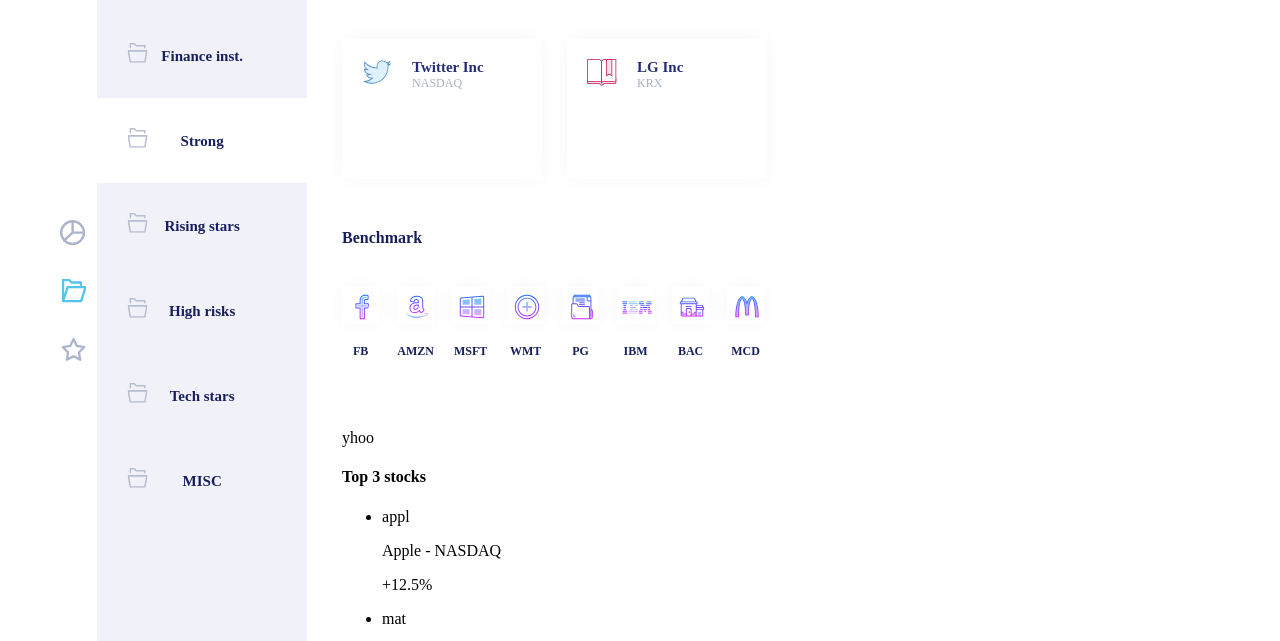
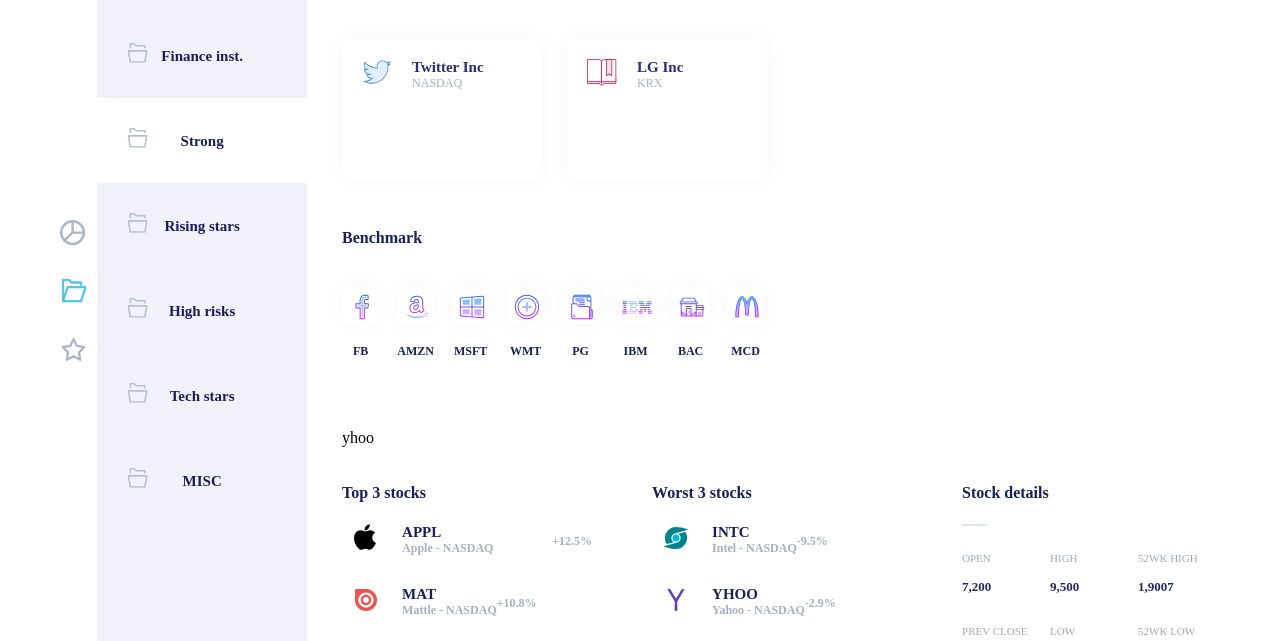
Before and after one commit to tatiana-oleynik/edcth-ui, a website: page index.html in a window 1280 px wide. Shown: the part 130-771 px from the top of the page. Drawn offline with nearby package versions, Linux system fonts and the light colour scheme; files that its build step writes are made by us from their sources; files whose address does not match are found by name.

Commit message:
Adding styles to the statistic

```diff
--- a/index.html
+++ b/index.html
@@ -9,7 +9,7 @@
 </head>
 <body>
   <div class="wrapper">
-    <section class="sidebar">
+    <aside class="sidebar">
       <div class="sidebar__square">
         <p class="sidebar__number">2</p>
       </div>
@@ -31,7 +31,7 @@
         </li>
       </ul>
       <div class="sidebar__photo"></div>
-    </section>
+    </aside>
     <section class="portfolios">
       <h2 class="portfolios__title">Your portfolios</h2>
       <ul class="portfolios__list">
@@ -163,7 +163,7 @@
             <ul class="statistic__list">
               <li class="statistic__item">
                 <div class="statistic__logo statistic__logo--apple"></div>
-                  <div class="statistic__wrapper__text">
+                  <div class="statistic__wrapper-text">
                     <p class="statistic__top-text">appl</p>
                     <p class="statistic__bottom-text">Apple - NASDAQ</p>
                   </div>
--- /dev/null
+++ b/source/sass/blocks/statistic.scss
@@ -0,0 +1,158 @@
+.statistic {
+  display: flex;
+}
+
+.statistic__top,
+.statistic__worst {
+  margin-right: 60px;
+}
+
+.statistic__list {
+  @include indents;
+
+  list-style: none;
+}
+
+.statistic__top,
+.statistic__worst {
+  width: 250px;
+}
+
+.statistic__title {
+  font-size: 16px;
+  color: #191f5d;
+}
+
+.statistic__item {
+  display: flex;
+  margin-bottom: 30px;
+}
+
+.statistic__wrapper-text {
+  width: 110px;
+  margin-right: 40px;
+}
+
+.statistic__top-text {
+  @include indents;
+  font-size: 15px;
+  font-weight: bold;
+  color: #191f5d;
+
+  text-transform: uppercase;
+}
+
+.statistic__bottom-text,
+.statistic__bottom-percent {
+  @include indents;
+  font-size: 12px;
+  font-weight: bold;
+  color: #a7b0c2;
+}
+
+.statistic__bottom-percent {
+  margin-top: 10px;
+}
+
+.statistic__logo {
+  position: relative;
+  display: block;
+
+  width: 30px;
+  height: 30px;
+
+  margin-left: 10px;
+  margin-right: 20px;
+}
+
+.statistic__logo::before {
+  content: "";
+
+  position: absolute;
+
+  display: block;
+  width: 30px;
+  height: 30px;
+}
+
+.statistic__logo--apple::before {
+  background: url("../img/apple-logo.svg") no-repeat;
+}
+
+.statistic__logo--issuu::before {
+  background: url("../img/issuu.svg") no-repeat;
+}
+
+.statistic__logo--lg::before {
+  background: url("../img/onedrive.svg") no-repeat;
+}
+
+.statistic__logo--intel::before {
+  background: url("../img/intel.svg") no-repeat;
+}
+
+.statistic__logo--yahoo::before {
+  background: url("../img/yahoo.svg") no-repeat;
+}
+
+.statistic__logo--google::before {
+  background: url("../img/yahoo.svg") no-repeat;
+}
+
+.statistic__logo--google::before {
+  background: url("../img/google.svg") no-repeat;
+}
+
+.statistic__details--list {
+  display: flex;
+  flex-direction: row;
+  flex-wrap: wrap;
+  width: 250px;
+}
+
+.statistic__details-item {
+  width: 67px;
+  margin-right: 21px;
+  margin-bottom: 30px;
+
+  &--last {
+    margin-right: 0
+  }
+}
+
+.statistic__details-text,
+.statistic__details-figures {
+  @include indents;
+}
+
+.statistic__details-text {
+  font-size: 11px;
+  color: #a0a8be;
+  text-transform: uppercase;
+
+  margin-bottom: 15px;
+}
+
+.statistic__details-figures {
+  font-size: 13px;
+  font-weight: bold;
+  color: #212663;
+}
+
+.statistic__details--title {
+  position: relative;
+  margin-bottom: 50px;
+}
+
+.statistic__details--title::after {
+  content: "";
+
+  position: absolute;
+  top: 40px;
+
+  display: block;
+  width: 25px;
+  height: 2px;
+
+  background-color: #d9e1f9;
+}
--- a/source/sass/style.scss
+++ b/source/sass/style.scss
@@ -7,3 +7,4 @@
 @import "blocks/page-header.scss";
 @import "blocks/graphs.scss";
 @import "blocks/benchmark.scss";
+@import "blocks/statistic.scss";
```
